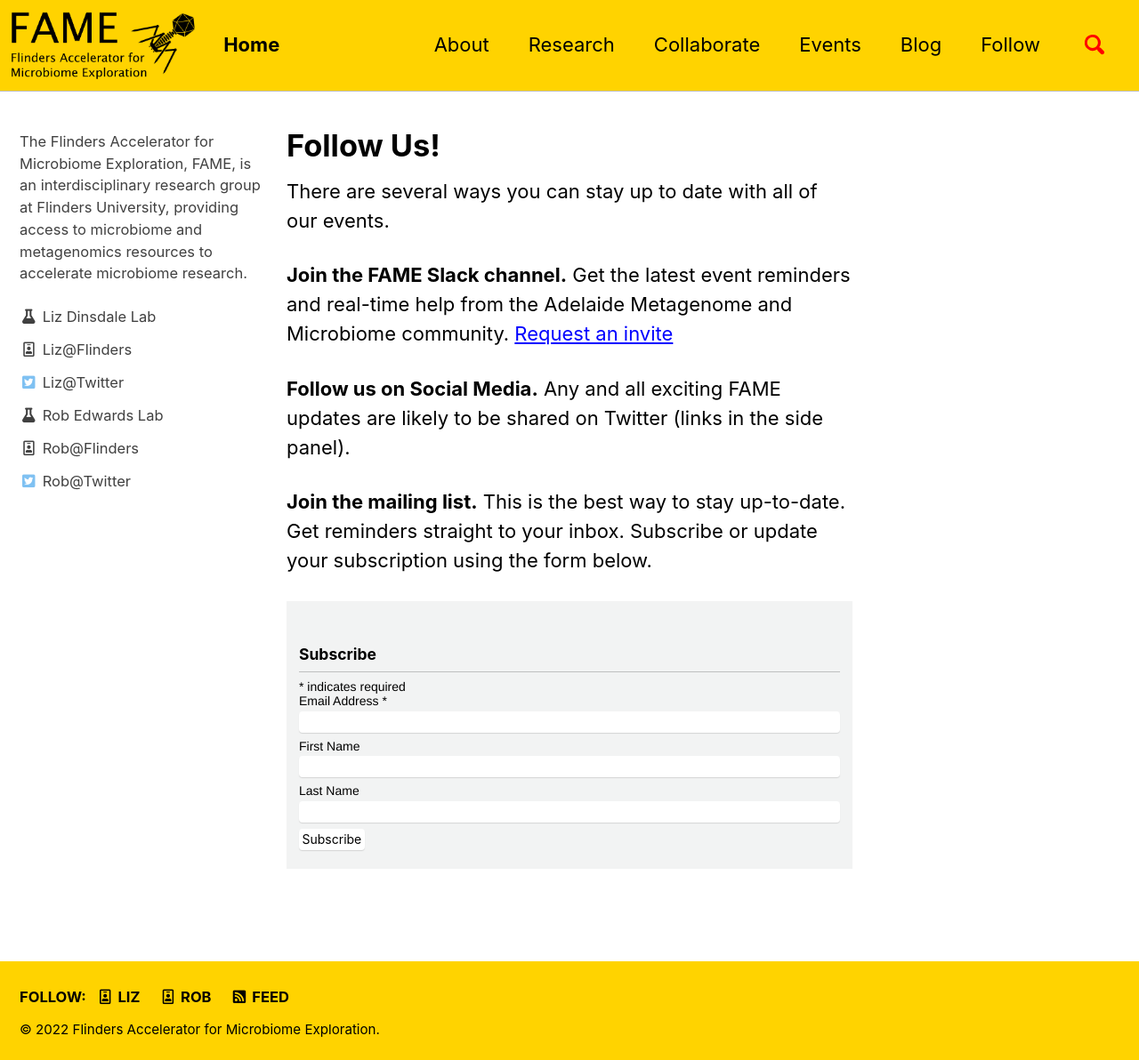
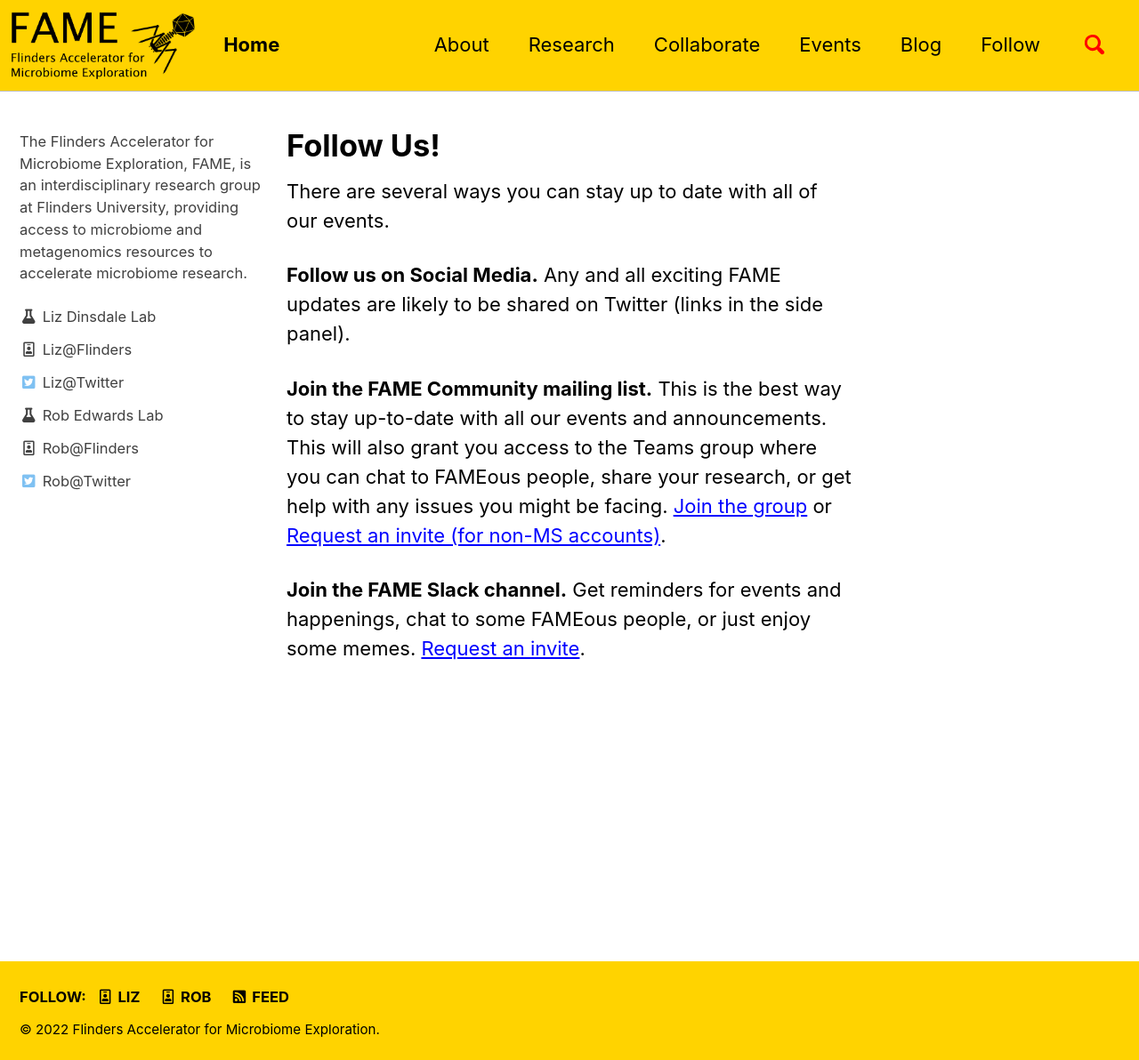
Before and after one commit to FlindersFAME/fame.github.io, a Jekyll site: the page built from _pages/follow-us.md, in a window 1280 px wide and 1192 px high. Shown: the whole window at 89% size. Built offline with Jekyll 4.4.1, drawn with Linux system fonts in a browser that asks for light colours; cached includes are drawn as plain includes; comment, search, counter and statistics services are not loaded.

Commit message:
Update follow-us.md for new teams group etc.

```diff
--- a/_pages/follow-us.md
+++ b/_pages/follow-us.md
@@ -7,14 +7,16 @@
 
 There are several ways you can stay up to date with all of our events.
 
-__Join the FAME Slack channel.__ Get the latest event reminders and real-time help from the Adelaide Metagenome and
-Microbiome community. [Request an invite](mailto:Robert.edwards@flinders.edu.au)
+__Follow us on Social Media.__
+Any and all exciting FAME updates are likely to be shared on Twitter (links in the side panel).
 
-__Follow us on Social Media.__ Any and all exciting FAME updates are likely to be shared on Twitter (links in the side
-panel).
+__Join the FAME Community mailing list.__
+This is the best way to stay up-to-date with all our events and announcements.
+This will also grant you access to the Teams group where you can chat to FAMEous people,
+share your research, or get help with any issues you might be facing.
+[Join the group](https://outlook.office365.com/owa/famebioinformaticscommunity@FLINDERS.onmicrosoft.com/groupsubscription.ashx?action=join&source=MSExchange/LokiServer&guid=dcd91fba-c5e9-4acf-8a71-325fa52191e5)
+or [Request an invite (for non-MS accounts)](mailto:Robert.edwards@flinders.edu.au).
 
-__Join the mailing list.__ This is the best way to stay up-to-date. Get reminders straight to your inbox.
-Subscribe or update your subscription using the form below.
-
-
-{% include signupForm.html %}
+__Join the FAME Slack channel.__
+Get reminders for events and happenings, chat to some FAMEous people, or just enjoy some memes.
+[Request an invite](mailto:Robert.edwards@flinders.edu.au).
```
